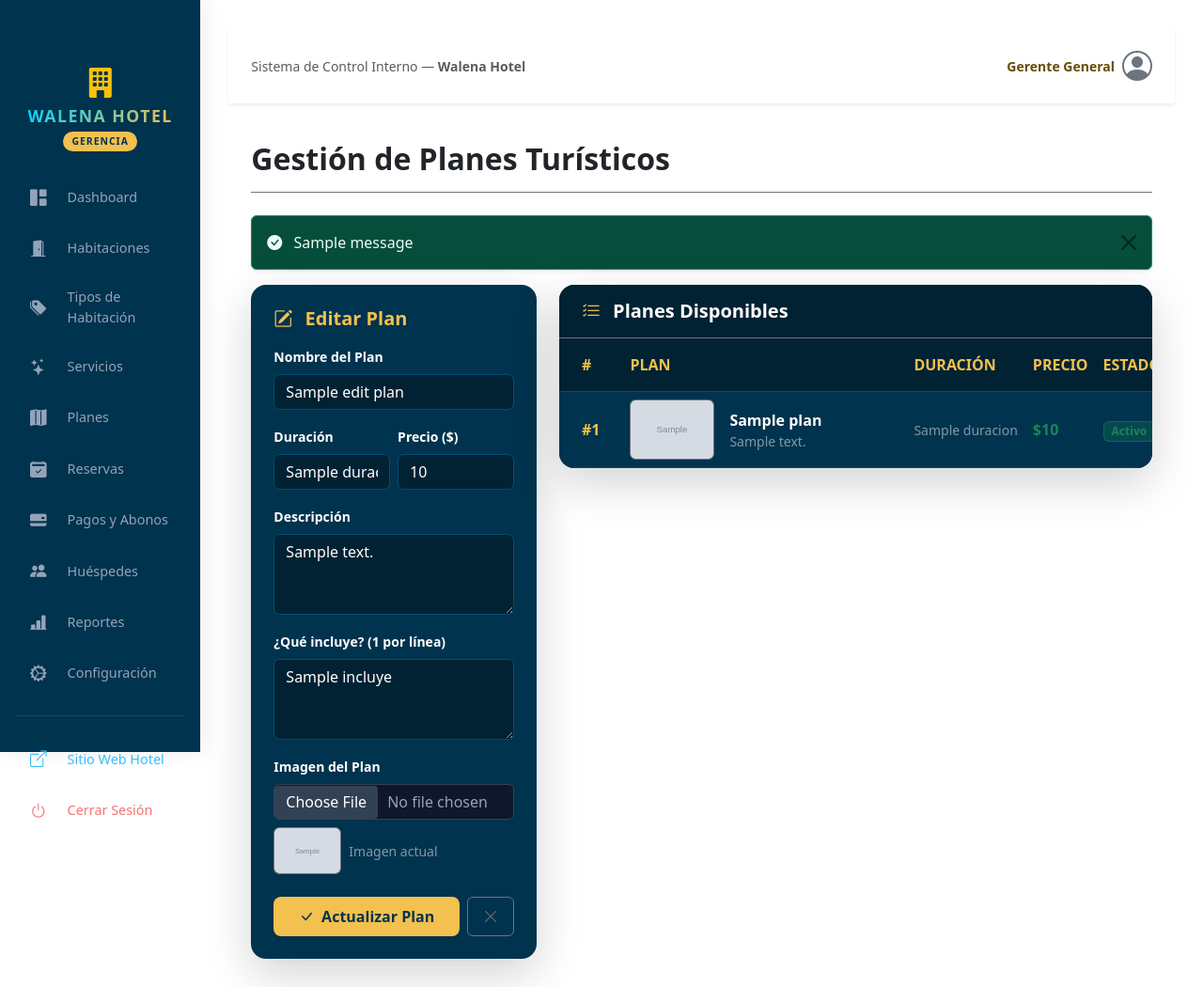
After one commit to elviloria23-design/WalenaHsena, a Django app: template templates/gerente/planes.html in a window 1280 px wide. The commit adds this page. Shown: the whole page at 94% size. Run offline with Django 3.2, Linux system fonts and the light colour scheme; the template is opened without the code that fills it: most values are stand-ins (such as "Sample title", 1, 10 or a date in 2020); grey boxes marked "Sample" are stand-in pictures; one stand-in notice (Sample message) is shown.

Commit message:
modulo de planes y ajustes en la view para esto

```diff
--- a/templates/base_gerente.html
+++ b/templates/base_gerente.html
@@ -49,6 +49,12 @@
                             <a class="nav-link {% if request.resolver_match.url_name == 'gerente_servicios' %}active{% endif %}" href="{% url 'gerente_servicios' %}">
                                 <i class="bi bi-stars"></i>
                                 <span>Servicios</span>
+                            </a>
+                        </li>
+                        <li class="nav-item">
+                            <a class="nav-link {% if request.resolver_match.url_name == 'gerente_planes' %}active{% endif %}" href="{% url 'gerente_planes' %}">
+                                <i class="bi bi-map-fill"></i>
+                                <span>Planes</span>
                             </a>
                         </li>
                         <li class="nav-item">
--- a/templates/catalogo_habitaciones.html
+++ b/templates/catalogo_habitaciones.html
@@ -6,7 +6,6 @@
     <meta name="viewport" content="width=device-width, initial-scale=1.0">
     <title>Catálogo de Habitaciones - Walena Hotel</title>
 
-    <!-- Script preventivo para evitar el destello blanco al cargar -->
     <script>
         (function() {
             const savedTheme = localStorage.getItem('theme') || 'light';
@@ -53,7 +52,7 @@
                     {% if hab.foto1 %}
                         <img src="{{ hab.foto1.url }}" class="card-img-top" alt="{{ hab.tipo }}" style="height: 220px; object-fit: cover;">
                     {% else %}
-                        <img src="{% static 'img/atardecer2.jpg' %}" class="card-img-top" alt="Habitación Walena" style="height: 220px; object-fit: cover;">
+                        <img src="{{ hab.foto1.url }}" class="card-img-top" alt="{{ hab.tipo }}" style="height: 220px; object-fit: cover;">
                     {% endif %}
 
                     <div class="card-body d-flex flex-column p-4">
@@ -67,7 +66,7 @@
                         </div>
 
                         <p class="card-text text-secondary small mb-3">
-                            Habitación ubicada en el Piso {{ hab.piso }}. Capacidad máxima: <strong>{{ hab.cap_max }} personas</strong>. Estado:
+                            {{ hab.descripcion }} Estado:
 
                             {% if hab.estado|lower == 'activa' or hab.estado|lower == 'disponible' %}
                                 <span class="badge bg-success">{{ hab.estado }}</span>
@@ -87,7 +86,6 @@
                             <span title="Desayuno Incluido"><i class="bi bi-egg-fried fs-5 text-primary-walena"></i></span>
                         </div>
 
-                        <!-- 🛡️ VALIDACIÓN DE ESTADO PARA MOSTRAR U OCULTAR EL BOTÓN DE RESERVA -->
                         {% if user.is_authenticated %}
                             <a href="{% url 'reservar_habitacion' hab.id %}" class="btn btn-warning text-dark fw-bold w-100 py-2 rounded-pill">
                                 <i class="bi bi-calendar-check me-1"></i> Reservar Esta Habitación
--- a/templates/correo_reserva.html
+++ b/templates/correo_reserva.html
@@ -7,14 +7,12 @@
         .email-container { max-width: 600px; background: #ffffff; padding: 30px; border-radius: 12px; margin: auto; }
         h2 { color: #00334e; text-align: center; border-bottom: 2px solid #f2c14e; padding-bottom: 10px; }
         .details-box { background: #f9f9f9; padding: 15px 20px; border-radius: 8px; margin: 20px 0; }
-        /* ... tus demás estilos ... */
     </style>
 </head>
 <body>
     <div class="email-container">
         <h2>🏨 Walena Hotel</h2>
         <p>¡Hola <strong>{{ reserva.nombre }} {{ reserva.apellido }}</strong>!</p>
-        <!-- Resto de variables de la reserva -->
     </div>
 </body>
 </html>
--- a/templates/gerente/editar_habitacion.html
+++ b/templates/gerente/editar_habitacion.html
@@ -57,6 +57,11 @@
                             </select>
                         </div>
 
+                        <div class="col-12">
+                            <label for="descripcion" class="form-label text-light small fw-semibold">Descripción / Detalles personalizados</label>
+                            <textarea class="form-control bg-dark text-white border-secondary" id="descripcion" name="descripcion" rows="2" placeholder="Ej: Habitación ubicada en el Piso 3 con vista al mar y balcón privado.">{% if habitacion %}{{ habitacion.descripcion }}{% endif %}</textarea>
+                        </div>
+
                         <div class="col-12 mt-4">
                             <hr class="border-secondary opacity-25">
                             <h5 class="text-warning small fw-bold mb-3"><i class="bi bi-images me-1"></i> Fotografías de la Habitación</h5>
--- /dev/null
+++ b/templates/gerente/planes.html
@@ -0,0 +1,157 @@
+{% extends 'base_gerente.html' %}
+{% load static %}
+
+{% block title %}Gestión de Planes Turísticos - Walena Hotel{% endblock %}
+
+{% block content %}
+<div class="d-flex justify-content-between flex-wrap flex-md-nowrap align-items-center pt-3 pb-2 mb-4 border-bottom border-secondary">
+    <h1 class="h2 fw-bold text-walena-dark">Gestión de Planes Turísticos</h1>
+</div>
+
+{% if messages %}
+    {% for message in messages %}
+        <div class="alert alert-success alert-dismissible fade show shadow-sm" role="alert">
+            <i class="bi bi-check-circle-fill me-2"></i> {{ message }}
+            <button type="button" class="btn-close" data-bs-dismiss="alert" aria-label="Close"></button>
+        </div>
+    {% endfor %}
+{% endif %}
+
+<div class="row g-4">
+
+    <div class="col-lg-4">
+        <div class="card border-0 shadow-lg rounded-4 p-4 bg-walena-dark border-walena text-white">
+            <h5 class="fw-bold text-walena-gold mb-3">
+                <i class="bi {% if edit_plan %}bi-pencil-square{% else %}bi-plus-circle{% endif %} me-2"></i>
+                {% if edit_plan %}Editar Plan{% else %}Nuevo Plan Turístico{% endif %}
+            </h5>
+
+            <form method="POST" enctype="multipart/form-data" autocomplete="off">
+                {% csrf_token %}
+                {% if edit_plan %}
+                    <input type="hidden" name="plan_id" value="{{ edit_plan.id }}">
+                {% endif %}
+
+                <div class="mb-3">
+                    <label for="nombre" class="form-label fw-semibold text-white small">Nombre del Plan</label>
+                    <input type="text" class="form-control form-control-walena" id="nombre" name="nombre" value="{% if edit_plan %}{{ edit_plan.nombre }}{% endif %}" required placeholder="Ej. Cabo de la Vela Mágico">
+                </div>
+
+                <div class="row g-2 mb-3">
+                    <div class="col-6">
+                        <label for="duracion" class="form-label fw-semibold text-white small">Duración</label>
+                        <input type="text" class="form-control form-control-walena" id="duracion" name="duracion" value="{% if edit_plan %}{{ edit_plan.duracion }}{% endif %}" placeholder="Ej. 2 Días / 1 Noche">
+                    </div>
+                    <div class="col-6">
+                        <label for="precio" class="form-label fw-semibold text-white small">Precio ($)</label>
+                        <input type="text" class="form-control form-control-walena" id="precio" name="precio" value="{% if edit_plan %}{{ edit_plan.precio }}{% endif %}" required placeholder="350000">
+                    </div>
+                </div>
+
+                <div class="mb-3">
+                    <label for="descripcion" class="form-label fw-semibold text-white small">Descripción</label>
+                    <textarea class="form-control form-control-walena" id="descripcion" name="descripcion" rows="3" placeholder="Detalles del tour o excursión..." required>{% if edit_plan %}{{ edit_plan.descripcion }}{% endif %}</textarea>
+                </div>
+
+                <div class="mb-3">
+                    <label for="incluye" class="form-label fw-semibold text-white small">¿Qué incluye? (1 por línea)</label>
+                    <textarea class="form-control form-control-walena" id="incluye" name="incluye" rows="3" placeholder="Transporte 4x4 especializado&#10;Hospedaje en chinchorro/cama&#10;Alimentación típica completa">{% if edit_plan %}{{ edit_plan.incluye }}{% endif %}</textarea>
+                </div>
+
+                <div class="mb-4">
+                    <label for="imagen" class="form-label fw-semibold text-white small">Imagen del Plan</label>
+                    <input type="file" class="form-control form-control-walena" id="imagen" name="imagen" accept="image/*">
+                    {% if edit_plan.imagen %}
+                        <div class="mt-2 d-flex align-items-center gap-2">
+                            <img src="{{ edit_plan.imagen.url }}" alt="{{ edit_plan.nombre }}" class="rounded-2 border border-secondary flex-shrink-0" style="width: 72px; height: 50px; object-fit: cover;">
+                            <span class="small text-white-50">Imagen actual</span>
+                        </div>
+                    {% endif %}
+                </div>
+
+                <div class="d-flex gap-2">
+                    <button type="submit" class="btn btn-walena-gold w-100 py-2 shadow-sm rounded-3">
+                        <i class="bi bi-check-lg me-1"></i> {% if edit_plan %}Actualizar Plan{% else %}Guardar Plan{% endif %}
+                    </button>
+                    {% if edit_plan %}
+                        <a href="{% url 'gerente_planes' %}" class="btn btn-outline-secondary py-2 px-3" title="Cancelar edición">
+                            <i class="bi bi-x-lg"></i>
+                        </a>
+                    {% endif %}
+                </div>
+            </form>
+        </div>
+    </div>
+
+    <div class="col-lg-8">
+        <div class="card border-0 shadow-lg rounded-4 overflow-hidden bg-walena-dark border-walena">
+            <div class="card-header border-bottom border-secondary py-3 px-4 bg-walena-darker">
+                <h5 class="m-0 fw-bold text-white"><i class="bi bi-list-check me-2 text-walena-gold"></i> Planes Disponibles</h5>
+            </div>
+            <div class="card-body p-0">
+                <div class="table-responsive">
+                    <table class="table align-middle mb-0 text-white border-walena bg-walena-dark">
+                        <thead class="bg-walena-darker fs-7 text-uppercase">
+                            <tr class="align-middle">
+                                <th class="py-3 px-4 bg-transparent text-walena-gold text-nowrap">#</th>
+                                <th class="bg-transparent text-walena-gold text-nowrap">Plan</th>
+                                <th class="bg-transparent text-walena-gold text-nowrap">Duración</th>
+                                <th class="bg-transparent text-walena-gold text-nowrap">Precio</th>
+                                <th class="bg-transparent text-walena-gold text-nowrap">Estado</th>
+                                <th class="text-end px-4 bg-transparent text-walena-gold text-nowrap">Acciones</th>
+                            </tr>
+                        </thead>
+                        <tbody class="border-top-0 bg-walena-dark">
+                            {% for plan in planes %}
+                            <tr class="bg-walena-dark border-bottom border-walena">
+                                <td class="py-3 px-4 bg-transparent text-nowrap">
+                                    <span class="fw-bold text-walena-gold">#{{ forloop.counter }}</span>
+                                </td>
+                                <td class="bg-transparent">
+                                    <div class="d-flex align-items-center gap-3">
+                                        {% if plan.imagen %}
+                                            <img src="{{ plan.imagen.url }}" alt="{{ plan.nombre }}" class="rounded-2 border border-secondary flex-shrink-0" style="width: 90px; height: 64px; object-fit: cover;">
+                                        {% else %}
+                                            <img src="{% static 'img/atardecer2.jpg' %}" alt="{{ plan.nombre }}" class="rounded-2 border border-secondary flex-shrink-0" style="width: 90px; height: 64px; object-fit: cover;">
+                                        {% endif %}
+                                        <div style="min-width: 180px; max-width: 340px;">
+                                            <div class="text-white fw-bold">{{ plan.nombre }}</div>
+                                            <div class="text-white-50 small text-truncate" title="{{ plan.descripcion }}">{{ plan.descripcion|default:"Sin descripción" }}</div>
+                                        </div>
+                                    </div>
+                                </td>
+                                <td class="text-white-50 bg-transparent small text-nowrap">{{ plan.duracion }}</td>
+                                <td class="text-success fw-bold bg-transparent text-nowrap">${{ plan.precio }}</td>
+                                <td class="bg-transparent text-nowrap">
+                                    <span class="badge bg-success bg-opacity-25 text-success border border-success border-opacity-50 px-2 py-1">Activo</span>
+                                </td>
+                                <td class="text-end px-4 bg-transparent text-nowrap">
+                                    <div class="d-inline-flex gap-1">
+                                        <a href="{% url 'gerente_planes' %}?editar={{ plan.id }}" class="btn btn-sm btn-outline-warning px-2 py-1" title="Editar Plan">
+                                            <i class="bi bi-pencil"></i>
+                                        </a>
+                                        <form action="{% url 'gerente_eliminar_plan' plan.id %}" method="POST" class="d-inline">
+                                            {% csrf_token %}
+                                            <button type="submit" class="btn btn-sm btn-outline-danger px-2 py-1" title="Eliminar Plan" onclick="return confirm('¿Estás seguro de eliminar este plan?');">
+                                                <i class="bi bi-trash"></i>
+                                            </button>
+                                        </form>
+                                    </div>
+                                </td>
+                            </tr>
+                            {% empty %}
+                            <tr>
+                                <td colspan="6" class="text-center text-white-50 py-5 bg-transparent">
+                                    <i class="bi bi-map fs-2 d-block mb-2 text-walena-gold"></i>
+                                    No hay planes activos registrados todavía.
+                                </td>
+                            </tr>
+                            {% endfor %}
+                        </tbody>
+                    </table>
+                </div>
+            </div>
+        </div>
+    </div>
+</div>
+{% endblock %}
--- a/templates/inc/nav.html
+++ b/templates/inc/nav.html
@@ -18,10 +18,10 @@
         <div class="collapse navbar-collapse" id="navbarNav">
             <ul class="navbar-nav me-auto">
                 <li class="nav-item">
-                    <a class="nav-link" href="{% url 'catalogo_habitaciones' %}">Ver Habitaciones</a>
+                    <a class="nav-link" href="{% url 'hotel' %}">Hotel</a>
                 </li>
                 <li class="nav-item">
-                    <a class="nav-link" href="{% url 'hotel' %}">Hotel</a>
+                    <a class="nav-link" href="{% url 'catalogo_habitaciones' %}">Habitaciones</a>
                 </li>
                 <li class="nav-item">
                     <a class="nav-link" href="{% url 'planes' %}">Planes</a>
--- a/templates/recepcion/recepcion_servicios.html
+++ b/templates/recepcion/recepcion_servicios.html
@@ -12,7 +12,6 @@
 <body class="body-recepcion">
 
 <div class="container py-4">
-    <!-- Cabecera -->
     <div class="d-flex justify-content-between align-items-center mb-4 pb-2 border-bottom border-secondary border-opacity-25">
         <div>
             <h2 class="fw-bold mb-1"><i class="bi bi-concierge-bell text-walena-gold me-2"></i> Módulo de Servicios y Consumos</h2>
@@ -33,7 +32,6 @@
     {% endif %}
 
     <div class="row g-4">
-        <!-- Columna Izquierda: Asignar Servicio a Huésped -->
         <div class="col-lg-5">
             <div class="card card-walena shadow-lg rounded-4 p-4 mb-4 border border-secondary border-opacity-25">
                 <h4 class="fw-bold mb-3 text-walena-gold"><i class="bi bi-cart-plus me-2"></i> Asignar a Huésped</h4>
--- a/templates/reserva_exitosa.html
+++ b/templates/reserva_exitosa.html
@@ -5,6 +5,7 @@
     <meta charset="UTF-8">
     <meta name="viewport" content="width=device-width, initial-scale=1.0">
     <title>Reserva Exitosa - Walena Hotel</title>
+
     <script>
         (function() {
             const savedTheme = localStorage.getItem('theme') || 'light';
--- a/urls.py
+++ b/urls.py
@@ -51,7 +51,9 @@ from .views import (
     reenviar_factura_correo,
     eliminar_servicio,
     reubicar_reserva,
-    cambiar_tema_usuario
+    cambiar_tema_usuario,
+    gerente_planes,
+    gerente_eliminar_plan
 )
 
 urlpatterns = [
@@ -84,6 +86,8 @@ urlpatterns = [
     path('gerente/habitacion/eliminar/<int:habitacion_id>/', eliminar_habitacion, name='eliminar_habitacion'),
 
     path('gerente/reservas/', gerente_reservas, name='gerente_reservas'),
+    path('gerente/planes/', gerente_planes, name='gerente_planes'),
+    path('gerente/planes/eliminar/<int:plan_id>/', gerente_eliminar_plan, name='gerente_eliminar_plan'),
     path('gerente/pagos/', gerente_pagos, name='gerente_pagos'),
 
     path('gerente/huespedes/', gerente_huespedes, name='gerente_huespedes'),
```
Also changed, not shown: models.py (+17 -0 lines), templates/gerente/habitaciones.html (+67 -46 lines), templates/planes.html (+18 -64 lines), templates/recepcion/recepcion_dashboard.html (+24 -20 lines), templates/reservar.html (+30 -28 lines), views.py (+95 -9 lines), migrations/0011_plan.py (added).
